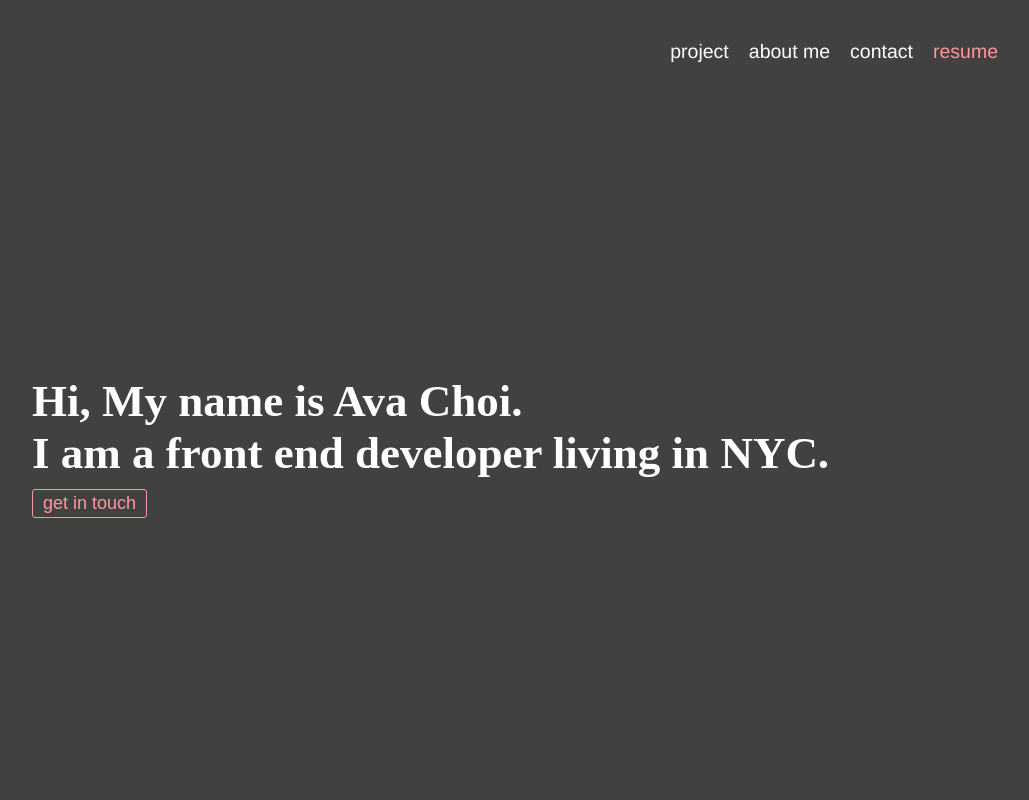
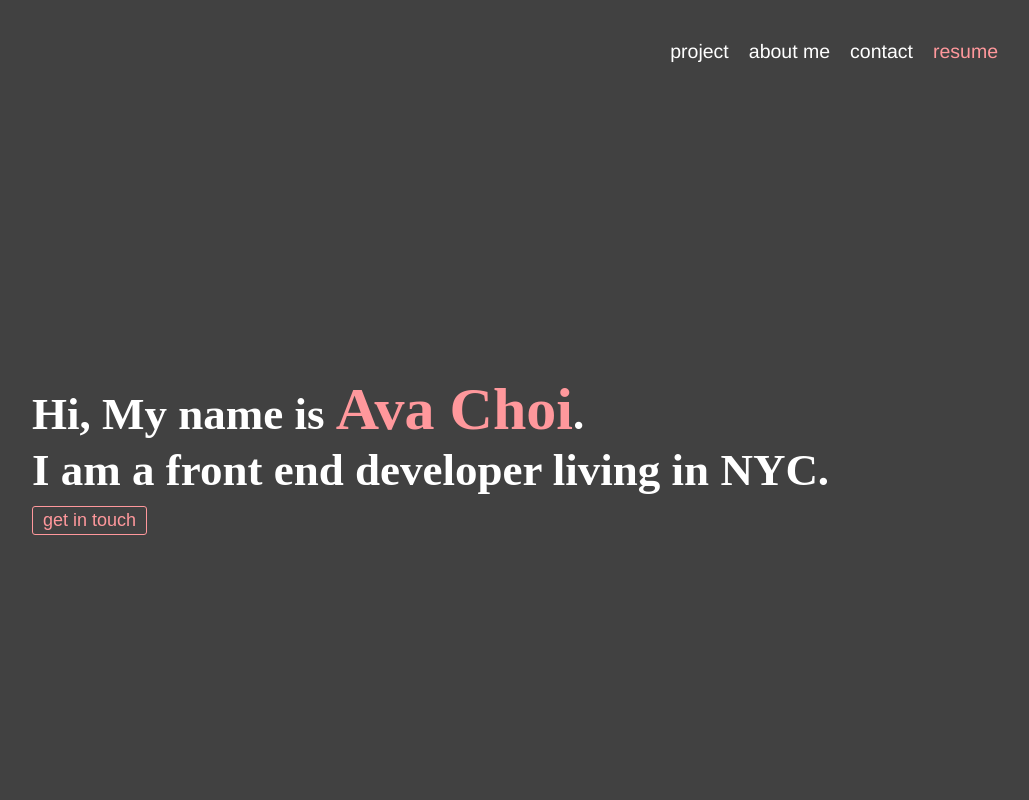
Before and after one commit to avachoi/portfolio, a React (Create React App) app: page / in a window 1280 px wide. Shown: the top 800 px of the page, without its empty margins (168-1197 px from the left). Built offline with nearby package versions, Linux system fonts and the light colour scheme.

Commit message:
changed name color

```diff
--- a/src/component/App.js
+++ b/src/component/App.js
@@ -74,8 +74,9 @@ function App({ mailto, label }) {
 
 			<div id="home">
 				<div className="greeting">
-					Hi, My name is Ava Choi. <br />I am a front end developer living in
-					NYC.
+					Hi, My name is{" "}
+					<span style={{ color: "#ff989c", fontSize: "60px" }}>Ava Choi</span>.{" "}
+					<br />I am a front end developer living in NYC.
 				</div>
 
 				<button className="contact1">
--- a/src/index.css
+++ b/src/index.css
@@ -50,8 +50,6 @@ header nav {
 }
 #projects {
 	height: 950px;
-	/* border: 4px solid #414141;
-	margin: 10px; */
 	padding-top: 180px;
 }
 #aboutMe {
@@ -154,12 +152,12 @@ a:hover {
 }
 .singleProject {
 	width: 450px;
-	/* text-align: center; */
-	/* padding: 50px; */
+	margin: 50px 100px;
+}
+
+.singleProject:hover {
 	border: 2px solid #ff989c;
 	border-raidus: 3px;
-	margin: 50px 100px;
-	/* padding: 5px; */
 }
 #aboutMeContents {
 	display: flex;
@@ -221,6 +219,10 @@ form {
 	margin-top: 25px;
 	margin-left: 100px;
 }
+.projectImg:hover {
+	border: 2px solid #ff989c;
+	border-raidus: 3px;
+}
 ul {
 	list-style-type: none; /* Remove bullets */
 	padding: 0; /* Remove padding */
```
